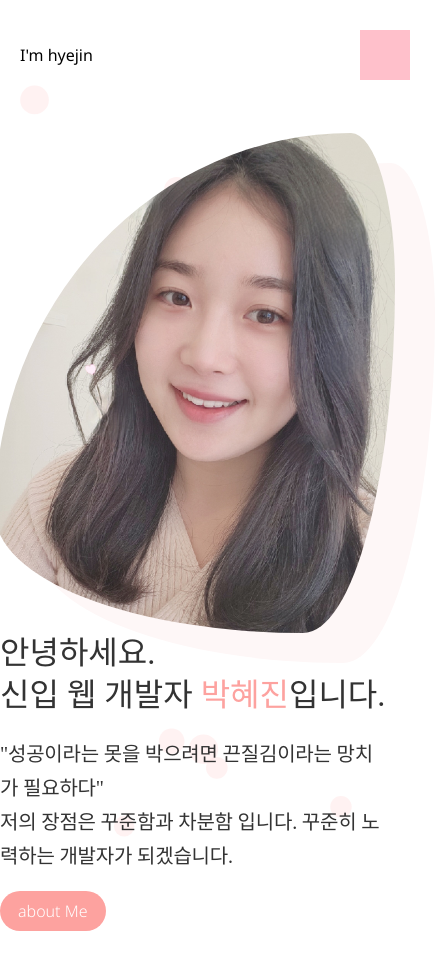
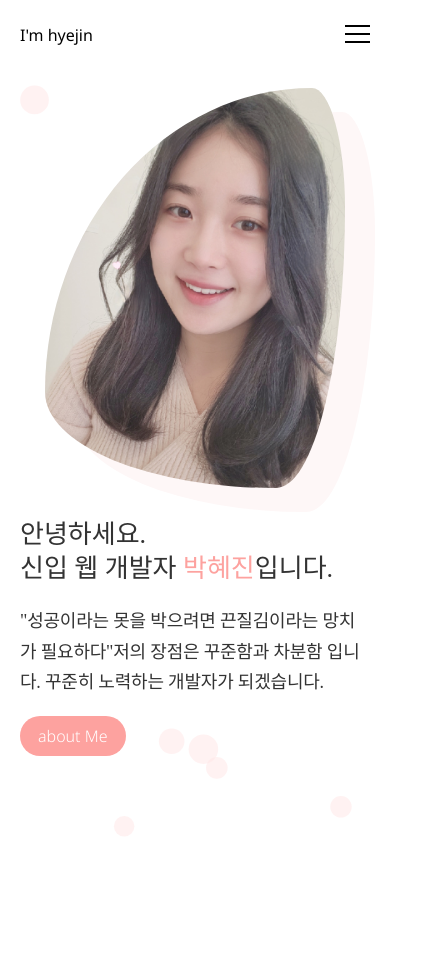
Before and after one commit to qhj1019-hyejin/myPortfolio, a React (Create React App) app: page / in a window 390 px wide. Shown: the whole page, 435 px wide, since content can reach past the window. After the commit the page ends 844 px from the top, so only its background shows below. Built offline with nearby package versions, Linux system fonts and the light colour scheme; a web font is replaced by a local one.

Commit message:
1월14일 모바일 메인 완료

```diff
--- a/package.json
+++ b/package.json
@@ -12,6 +12,7 @@
     "react-dom": "^18.2.0",
     "react-hook-form": "^7.41.0",
     "react-redux": "^8.0.5",
+    "react-responsive": "^9.0.2",
     "react-router-dom": "^6.4.5",
     "react-scripts": "5.0.1",
     "react-transition-group": "^4.4.5",
--- a/src/components/header/Header.module.css
+++ b/src/components/header/Header.module.css
@@ -29,18 +29,18 @@ header {
 /* 모바일 */
 @media screen and (max-width: 768px) {
     header {
-        position: relative;
+        padding: 1rem 2rem;
     }
     .headerInner {
         width: 100%;
-        margin:0 2rem;
+        margin:0;
         align-items: center;
     }
     .menu {
-        width: 50px;
-        height: 50px;
+        width: 5rem;
+        height: 5rem;
         cursor: pointer;
-        background-color: pink;
+        position: relative;
     }
     .burgur , .topLine, .botLine {
         width: 25px;
@@ -55,7 +55,7 @@ header {
         transition: transform .3s;
     }
     .burgur {
-        right: 15px;
+        right: 0;
         top: 23px;
     }
     .burgur .topLine{
--- a/src/components/header/header.js
+++ b/src/components/header/header.js
@@ -6,7 +6,7 @@ const header = (props) => {
         <header>
           <div className={style.headerInner}>
             <h1>I'm hyejin</h1>
-            <nav className="pc" >
+            <nav className="pc">
               <ul>
                 <li><Link to="/">Home</Link></li>
                 <li><Link to="/about">About</Link></li>
@@ -15,10 +15,10 @@ const header = (props) => {
               </ul>
             </nav>
             <div className={`mobile ${style.menu}` }>
-            {/* <span className={style.burgur}>
-              <span className={style.topLine}></span>
-              <span className={style.botLine}></span>
-            </span> */}
+              <span className={style.burgur}>
+                <span className={style.topLine}></span>
+                <span className={style.botLine}></span>
+              </span>
             </div>
           </div>
         </header>
--- a/src/components/main/Main.module.css
+++ b/src/components/main/Main.module.css
@@ -45,5 +45,20 @@
     }
     .mainTxt {
         margin-right: 0;
+        padding: 0 2rem;
+    }
+    .imgArea {
+        margin-bottom: 3rem;
+    }
+
+    .mainImg,.imgModel {
+        width: 30rem;
+        height: 40rem;
+    }
+    .mainTxt h2 {
+        font-size: 2.6rem;
+    }
+    .mainTxt h3 {
+        font-size: 1.8rem;
     }
 }
--- a/src/components/main/main.js
+++ b/src/components/main/main.js
@@ -7,7 +7,7 @@ const Main = (props) => {
             <div className={style.mainTxt}>
             <h2>안녕하세요.<br/>신입 웹 개발자 <span>박혜진</span>입니다.</h2>
             <h3>
-                "성공이라는 못을 박으려면 끈질김이라는 망치가 필요하다"<br/>
+                "성공이라는 못을 박으려면 끈질김이라는 망치가 필요하다"<br className="pc"/>
                 저의 장점은 꾸준함과 차분함 입니다. 꾸준히 노력하는 개발자가 되겠습니다.
             </h3>
             <Link to="/about" className="pinkBtn">about Me</Link>
--- a/src/components/project/portfolioList.js
+++ b/src/components/project/portfolioList.js
@@ -4,7 +4,7 @@ export default [
         title : "Igis 홈페이지",
         skill : "php, html, css, javascript, jquery, mysql",
         content :
-        "php 그누보드를 이용해서 제작한 반응형 홈페이지 입니다. 영문페이지 국문페이지 따로 제작을 했고, 서브페이지는 18개 정도 "
+        "php 그누보드를 이용해서 제작한 반응형 홈페이지 입니다. 영문페이지 국문페이지 따로 제작을 했고, 서브페이지는 18개 정도로 구성되어 있습니다. 홈페이지의 관리자페이지도 따로 제작 하였습니다."
     },
 
     {
--- a/src/reset.css
+++ b/src/reset.css
@@ -25,6 +25,8 @@ footer, hgroup, menu, nav, section {
 }
 body {
 	line-height: 1;
+	width: 100%;
+	height: 100%;
 }
 html,body {
 	font-size:62.5%;
```
Also changed, not shown: 1 other file (tests, documents, lock files or other folders).
